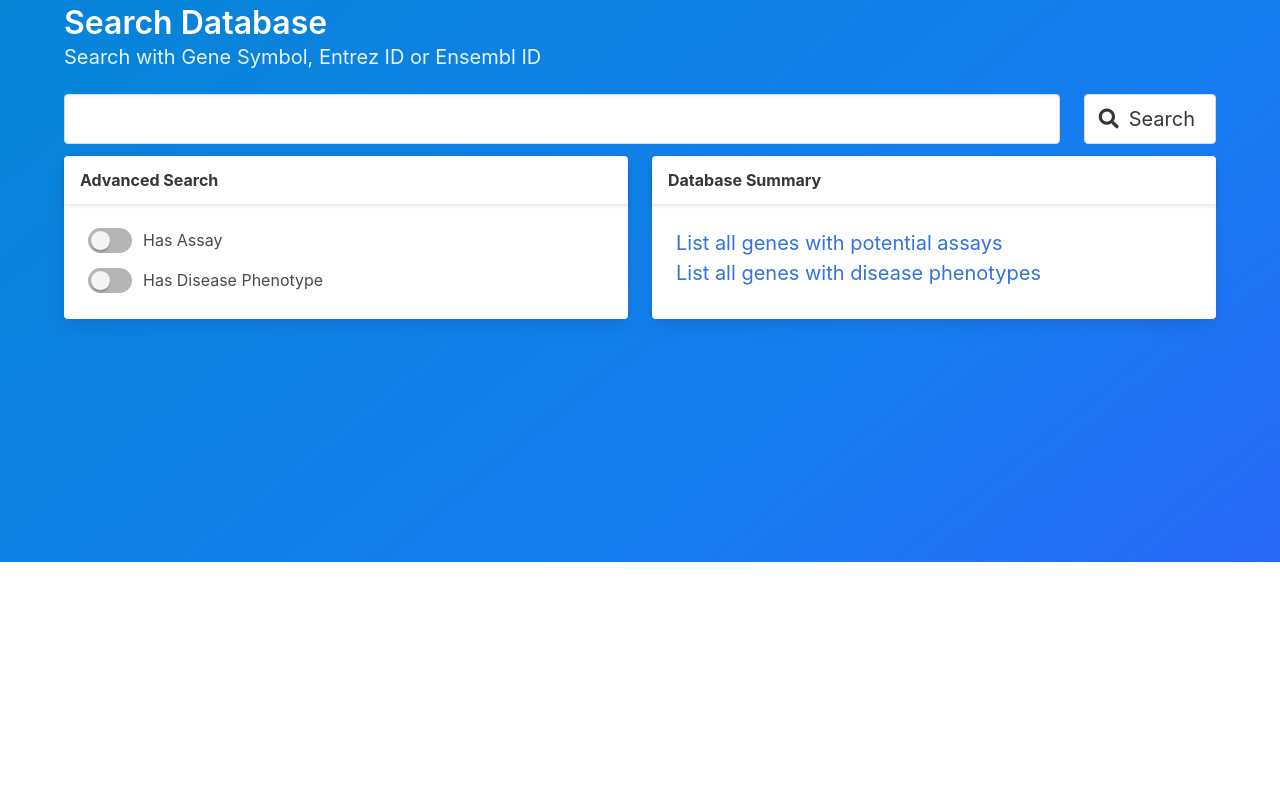
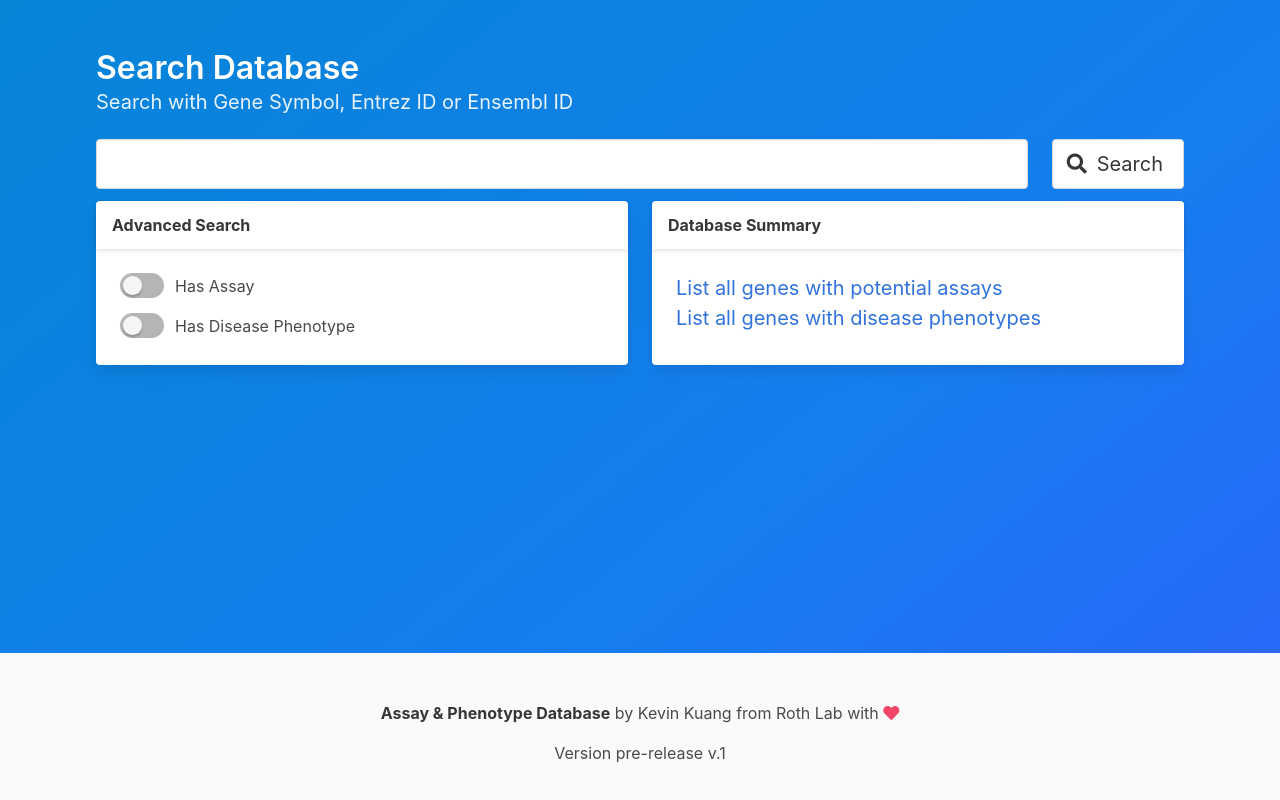
Before and after one commit to rothlab/mavequest-front-end, a Vue app: page / in a window 1280 px wide. Shown: the part 290-1090 px from the top of the page. Before the commit the page ends 852 px from the top, so only its background shows below. Built offline with nearby package versions, Linux system fonts and the light colour scheme.

Commit message:
Added footer.

```diff
--- a/src/App.vue
+++ b/src/App.vue
@@ -3,7 +3,7 @@
     <!-- Navbar -->
     <nav class="navbar" role="navigation" aria-label="main navigation">
       <div class="navbar-brand">
-        <a class="navbar-item" href="/">Assay & Phenotype Database</a>
+        <a class="navbar-item" href="/">{{ appName }}</a>
         <span class="navbar-burger burger" data-target="navbarMenuHero">
           <span></span>
           <span></span>
@@ -20,8 +20,33 @@
 
     <!-- Inject router view -->
     <router-view/>
+
+    <!-- Footer -->
+    <footer class="footer">
+        <div class="content has-text-centered">
+            <p>
+              <strong>{{ appName }}</strong> by {{ author }} from {{ organization }} with <b-icon icon="heart" size="is-small" type="is-danger"></b-icon>
+            </p>
+            <p>
+              Version {{ version }}
+            </p>
+        </div>
+    </footer>
   </div>
 </template>
+
+<script>
+export default {
+  data () {
+    return {
+      appName: "Assay & Phenotype Database",
+      author: "Kevin Kuang",
+      organization: "Roth Lab",
+      version: "pre-release v.1"
+    }
+  }
+}
+</script>
 
 <style>
 .navbar-burger {
--- a/src/views/Home.vue
+++ b/src/views/Home.vue
@@ -1,5 +1,5 @@
 <template>
-  <section class="hero is-info is-bold is-fullheight">
+  <section class="hero is-info is-bold is-large">
     <div class="hero-body">
       <div class="container has-text-left">
         <h1 class="title">Search Database</h1>
```
